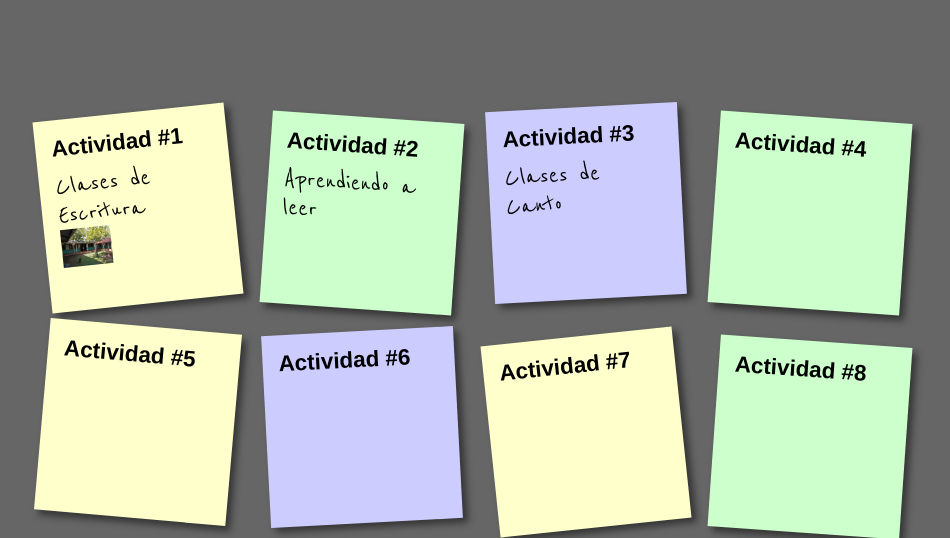
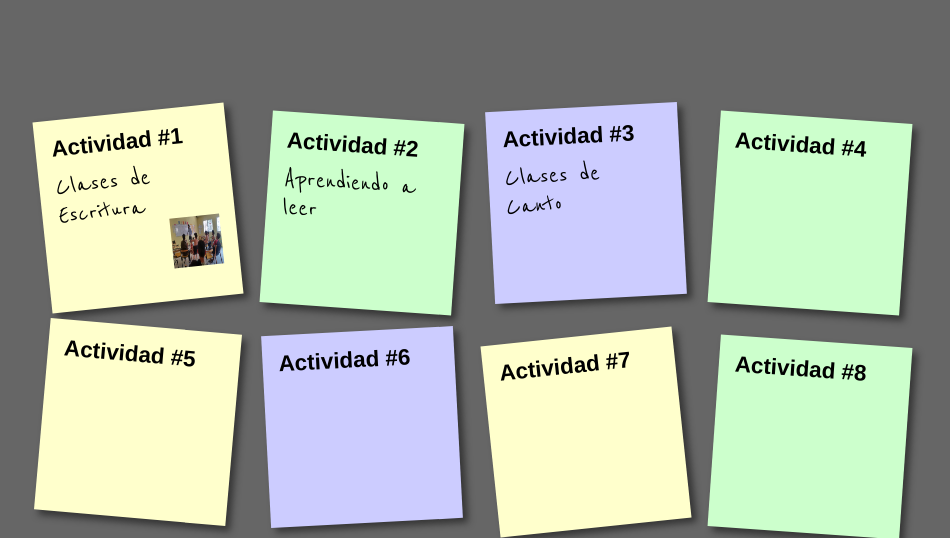
Before and after one commit to Dream-Logic/Proyecto_Casa_del_Migrante, a Laravel app: page /actividades in a window 1280 px wide. Shown: the top 538 px of the page, without its empty margins (70-1020 px from the left). Run offline with Laravel 8, Linux system fonts and the light colour scheme; a user stored in the database is signed in; data comes from the database, SQL or seed files in the repository.

Commit message:
Agrege imagen a modo de ejemplo a una de las actividades

```diff
--- a/resources/views/actividades.blade.php
+++ b/resources/views/actividades.blade.php
@@ -1,6 +1,7 @@
 <!DOCTYPE html>
 <html>
 <head>
+    <title>Actividades Administrador</title>
     <link rel="stylesheet" type="text/css" href="styles/responsive.css">
     <!-- CSRF Token -->
     <meta name="csrf-token" content="{{ csrf_token() }}">
@@ -107,7 +108,7 @@
             <a>
                 <h2>Actividad #1</h2>
                 <p>Clases de Escritura</p>
-                <img src="images/galeria/casa10.jpg" width="50px">
+                <img src="images/bienvenido/galeria/casa7.jpg" width="50px" height="50" align="right">
             </a>
         </li>
         <li>
```
